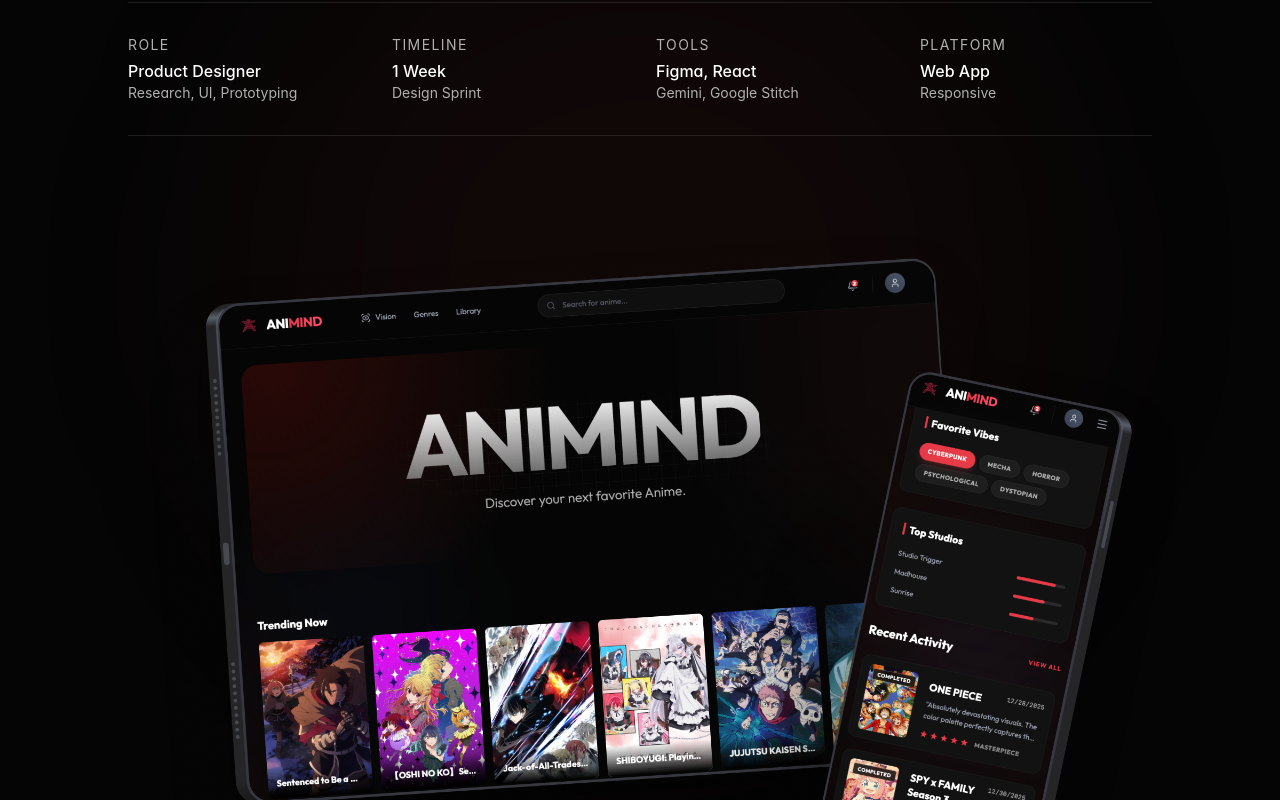
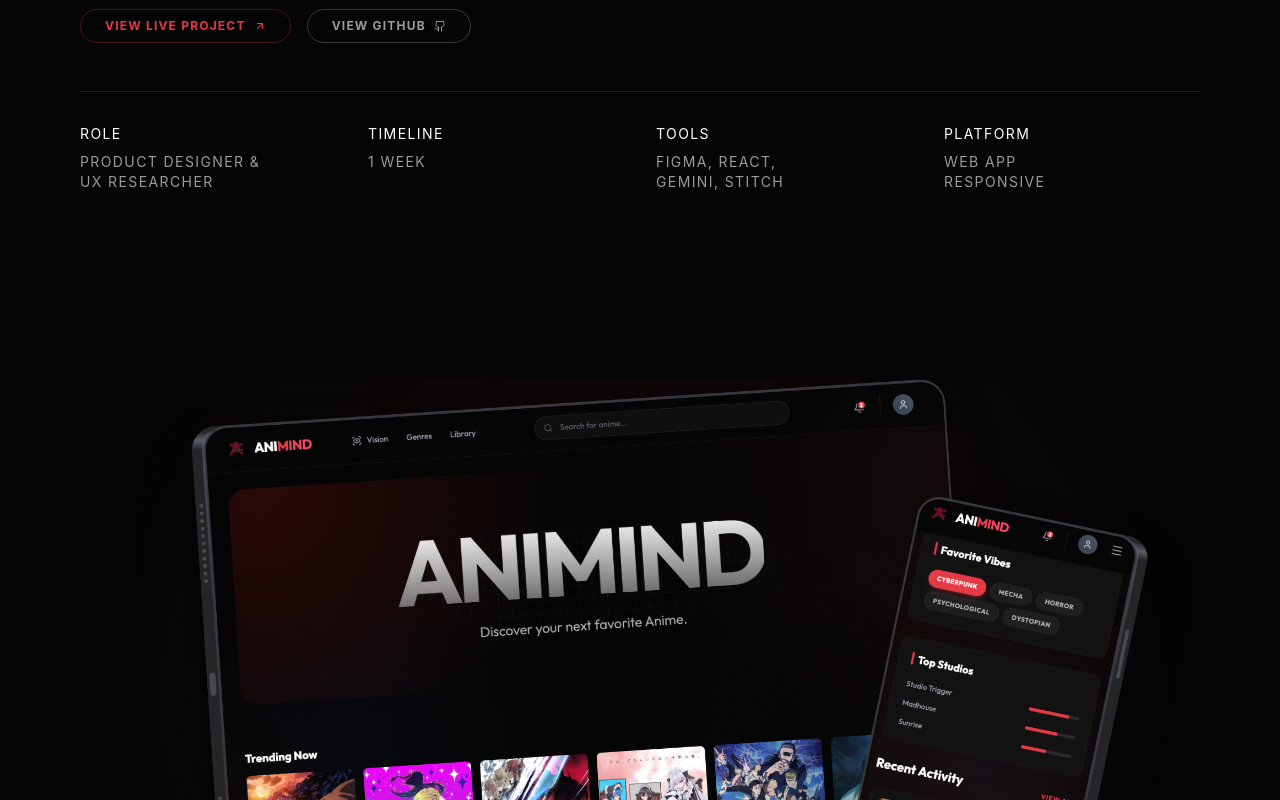
Before and after one commit to vaibhavsharma-2000/portfolio, a React (Vite) app: page /work/animind in a window 1280 px wide. Shown: the part 420-1220 px from the top of the page. Built offline with nearby package versions, Linux system fonts and the light colour scheme.

Commit message:
feat: Redesign AniMind Hero component to match the BrewQuest layout and structure.

```diff
--- a/src/components/animind/Hero.jsx
+++ b/src/components/animind/Hero.jsx
@@ -1,3 +1,100 @@
+import { motion } from "motion/react";
+import { Github, ExternalLink, ArrowLeft } from "lucide-react";
+import imgHeroDevices from "../../assets/animind/17fbb2d3c41305a9a293ceaaec5c03a1b3a7af5f.png";
+
+export function Hero() {
+    return (
+        <>
+            {/* Hero Section - EXACTLY matching BrewQuest structure */}
+            <section className="min-h-screen flex flex-col justify-center px-8 md:px-20 relative overflow-hidden">
+                <div className="max-w-7xl mx-auto w-full z-10 mt-20">
+                    <motion.h1
+                        initial={{ opacity: 0, y: 50 }}
+                        animate={{ opacity: 1, y: 0 }}
+                        transition={{ duration: 0.8, ease: "easeOut" }}
+                        className="font-serif text-6xl md:text-8xl lg:text-9xl mb-8"
+                    >
+                        AniMind
+                    </motion.h1>
+
+                    <motion.div
+                        initial={{ opacity: 0, y: 20 }}
+                        animate={{ opacity: 1, y: 0 }}
+                        transition={{ delay: 0.2, duration: 0.8 }}
+                        className="mb-12 flex flex-wrap gap-4"
+                    >
+                        <a
+                            href="https://animind-v2.vercel.app"
+                            target="_blank"
+                            rel="noopener noreferrer"
+                            className="inline-flex items-center gap-2 text-[#e63946] border border-[#e63946]/30 px-6 py-2 rounded-full hover:bg-[#e63946]/10 transition-colors uppercase tracking-widest text-xs font-bold"
+                        >
+                            View Live Project <ArrowLeft className="w-3 h-3 rotate-[135deg]" />
+                        </a>
+                        <a
+                            href="https://github.com/vaibhavsharma-2000/animind"
+                            target="_blank"
+                            rel="noopener noreferrer"
+                            className="inline-flex items-center gap-2 text-white/60 border border-white/20 px-6 py-2 rounded-full hover:bg-white/10 transition-colors uppercase tracking-widest text-xs font-bold"
+                        >
+                            View GitHub <Github className="w-3 h-3" />
+                        </a>
+                    </motion.div>
+
+                    <motion.div
+                        initial={{ opacity: 0 }}
+                        animate={{ opacity: 1 }}
+                        transition={{ delay: 0.3, duration: 0.8 }}
+                        className="grid grid-cols-2 md:grid-cols-4 gap-8 text-sm tracking-widest uppercase text-white/60 border-t border-white/10 pt-8"
+                    >
+                        <div>
+                            <h3 className="text-white mb-2">Role</h3>
+                            <p>Product Designer &<br />UX Researcher</p>
+                        </div>
+                        <div>
+                            <h3 className="text-white mb-2">Timeline</h3>
+                            <p>1 Week</p>
+                        </div>
+                        <div>
+                            <h3 className="text-white mb-2">Tools</h3>
+                            <p>Figma, React,<br />Gemini, Stitch</p>
+                        </div>
+                        <div>
+                            <h3 className="text-white mb-2">Platform</h3>
+                            <p>Web App<br />Responsive</p>
+                        </div>
+                    </motion.div>
+                </div>
+            </section>
+
+            {/* Hero Mockup - SEPARATE section like BrewQuest */}
+            <section className="h-[80vh] flex items-center justify-center relative overflow-hidden">
+                <motion.div
+                    initial={{ scale: 0.8, opacity: 0 }}
+                    animate={{ scale: 1, opacity: 1 }}
+                    transition={{ duration: 1 }}
+                    className="w-full h-full flex items-center justify-center relative z-20 px-8"
+                >
+                    <img
+                        src={imgHeroDevices}
+                        alt="AniMind Devices Mockup"
+                        className="max-w-5xl w-full h-auto object-contain drop-shadow-2xl"
+                    />
+                </motion.div>
+
+                {/* Background glow */}
+                <div className="absolute inset-0 z-0 pointer-events-none">
+                    <div className="absolute top-1/2 left-1/2 -translate-x-1/2 -translate-y-1/2 w-[800px] h-[800px] bg-[#e63946]/5 rounded-full blur-[120px]" />
+                </div>
+            </section>
+        </>
+    );
+}
+
+/* =============================================================================
+   ORIGINAL CENTERED VERSION (for easy revert - copy this back)
+   =============================================================================
+
 import { motion } from "motion/react";
 import { Section } from "./Section";
 import { Github, ExternalLink } from "lucide-react";
@@ -6,12 +103,10 @@
 export function Hero() {
     return (
         <Section className="min-h-screen flex flex-col justify-center items-center relative overflow-hidden pt-32 pb-20">
-            {/* Background Elements */}
             <div className="absolute inset-0 z-0 pointer-events-none">
                 <div className="absolute top-1/2 left-1/2 -translate-x-1/2 -translate-y-1/2 w-[800px] h-[800px] bg-[#e63946]/5 rounded-full blur-[120px]" />
             </div>
 
-            {/* Content */}
             <div className="relative z-10 w-full flex flex-col items-center">
                 <motion.div
                     initial={{ opacity: 0, y: 20 }}
@@ -30,8 +125,7 @@
                             rel="noopener noreferrer"
                             className="flex items-center gap-2 px-6 py-3 bg-[#e63946] hover:bg-[#ff4d6d] text-white font-bold uppercase tracking-widest text-sm rounded-full transition-colors"
                         >
-                            View Live Project{" "}
-                            <ExternalLink className="w-4 h-4" />
+                            View Live Project <ExternalLink className="w-4 h-4" />
                         </a>
                         <a
                             href="https://github.com/vaibhavsharma-2000/animind"
@@ -44,7 +138,6 @@
                     </div>
                 </motion.div>
 
-                {/* Project Meta-Data */}
                 <motion.div
                     initial={{ opacity: 0, y: 20 }}
                     animate={{ opacity: 1, y: 0 }}
@@ -52,46 +145,27 @@
                     className="grid grid-cols-2 md:grid-cols-4 gap-8 mb-24 w-full max-w-5xl border-y border-white/10 py-8"
                 >
                     <div className="text-center md:text-left">
-                        <h3 className="text-[#b0b0b0] text-sm uppercase tracking-widest mb-1">
-                            Role
-                        </h3>
-                        <p className="text-white font-medium">
-                            Product Designer
-                        </p>
-                        <p className="text-[#b0b0b0] text-sm">
-                            Research, UI, Prototyping
-                        </p>
+                        <h3 className="text-[#b0b0b0] text-sm uppercase tracking-widest mb-1">Role</h3>
+                        <p className="text-white font-medium">Product Designer</p>
+                        <p className="text-[#b0b0b0] text-sm">Research, UI, Prototyping</p>
                     </div>
                     <div className="text-center md:text-left">
-                        <h3 className="text-[#b0b0b0] text-sm uppercase tracking-widest mb-1">
-                            Timeline
-                        </h3>
+                        <h3 className="text-[#b0b0b0] text-sm uppercase tracking-widest mb-1">Timeline</h3>
                         <p className="text-white font-medium">1 Week</p>
-                        <p className="text-[#b0b0b0] text-sm">
-                            Design Sprint
-                        </p>
+                        <p className="text-[#b0b0b0] text-sm">Design Sprint</p>
                     </div>
                     <div className="text-center md:text-left">
-                        <h3 className="text-[#b0b0b0] text-sm uppercase tracking-widest mb-1">
-                            Tools
-                        </h3>
-                        <p className="text-white font-medium">
-                            Figma, React
-                        </p>
-                        <p className="text-[#b0b0b0] text-sm">
-                            Gemini, Google Stitch
-                        </p>
+                        <h3 className="text-[#b0b0b0] text-sm uppercase tracking-widest mb-1">Tools</h3>
+                        <p className="text-white font-medium">Figma, React</p>
+                        <p className="text-[#b0b0b0] text-sm">Gemini, Google Stitch</p>
                     </div>
                     <div className="text-center md:text-left">
-                        <h3 className="text-[#b0b0b0] text-sm uppercase tracking-widest mb-1">
-                            Platform
-                        </h3>
+                        <h3 className="text-[#b0b0b0] text-sm uppercase tracking-widest mb-1">Platform</h3>
                         <p className="text-white font-medium">Web App</p>
                         <p className="text-[#b0b0b0] text-sm">Responsive</p>
                     </div>
                 </motion.div>
 
-                {/* Hero Devices Visual - Replaced with scalable image */}
                 <motion.div
                     initial={{ opacity: 0, scale: 0.95 }}
                     animate={{ opacity: 1, scale: 1 }}
@@ -109,3 +183,5 @@
         </Section>
     );
 }
+
+============================================================================= */
```
